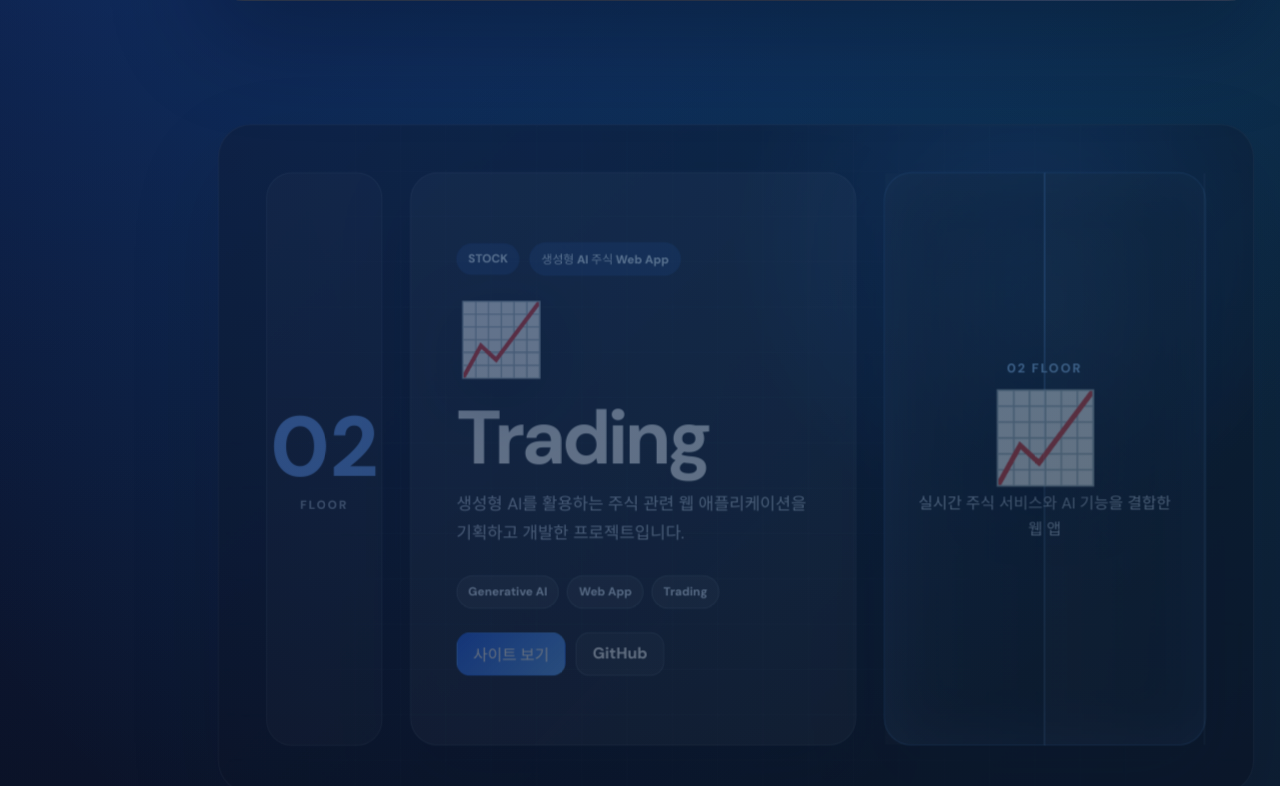
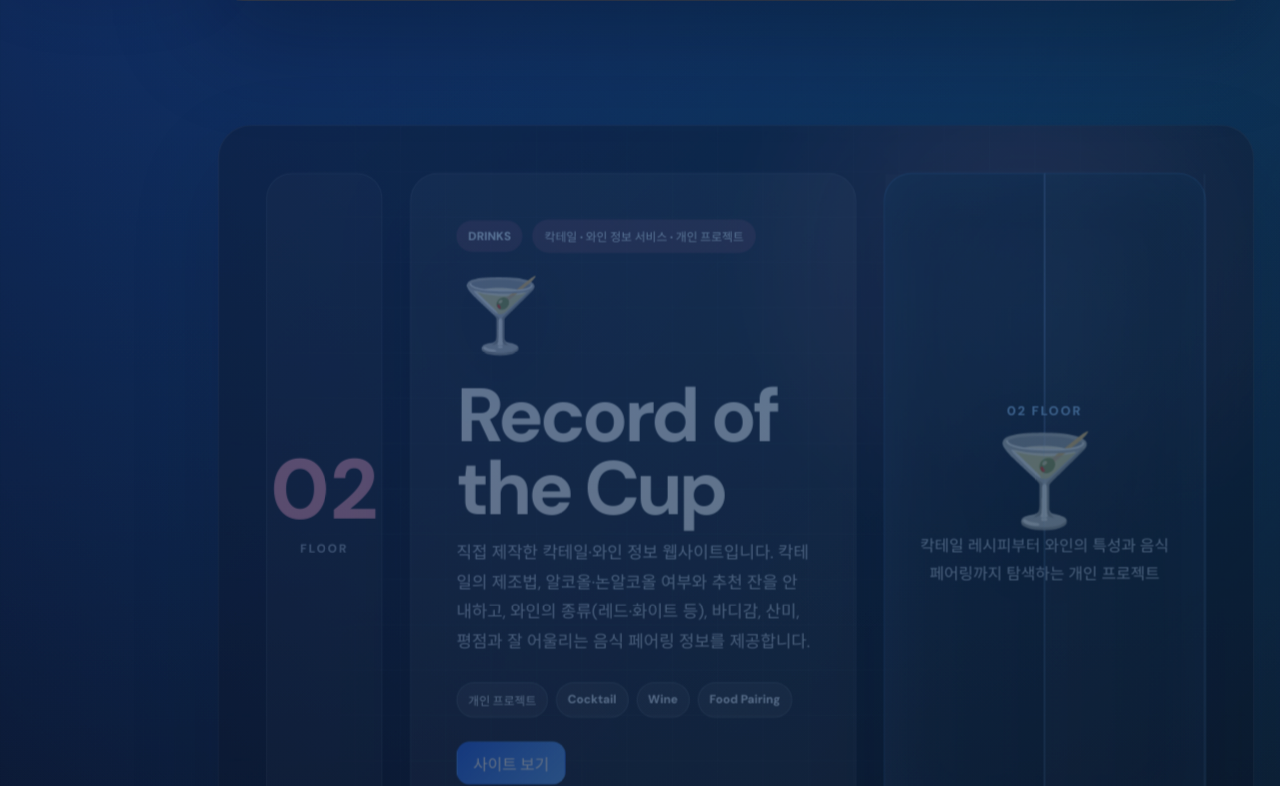
Before and after one commit to kms12191/potofolio, a React (Vite) app: page / in a window 1280 px wide. Shown: the part 775-1561 px from the top of the page. Built offline with nearby package versions, Linux system fonts and the light colour scheme.

Commit message:
칵테일·와인 개인 프로젝트 2층 추가

```diff
--- a/src/App.jsx
+++ b/src/App.jsx
@@ -9,8 +9,8 @@ const elevatorStops = [
     label: project.title,
     href: '#floor-' + project.id,
   })),
-  { number: '06', label: 'Skills', href: '#skills' },
-  { number: '07', label: 'Contact', href: '#contact' },
+  { number: String(projects.length + 2).padStart(2, '0'), label: 'Skills', href: '#skills' },
+  { number: String(projects.length + 3).padStart(2, '0'), label: 'Contact', href: '#contact' },
 ]
 
 function App() {
--- a/src/data/profile.js
+++ b/src/data/profile.js
@@ -18,7 +18,7 @@ export const profile = {
   githubUrl: 'https://github.com/kms12191',
   resumeUrl: '#',
   stats: [
-    { label: '대표 프로젝트', value: '4+' },
+    { label: '대표 프로젝트', value: '5+' },
     { label: '관심 분야', value: 'Web · Data · AI · App' },
     { label: '성장 방향', value: '꾸준히 개선 중' },
   ],
--- a/src/data/projects.js
+++ b/src/data/projects.js
@@ -1,7 +1,24 @@
 export const projects = [
   {
+    id: 'record-of-the-cup',
+    number: '01',
+    title: 'Record of the Cup',
+    emoji: '🍸',
+    category: '칵테일 · 와인 정보 서비스 · 개인 프로젝트',
+    summary: '칵테일 레시피부터 와인의 특성과 음식 페어링까지 탐색하는 개인 프로젝트',
+    description: '직접 제작한 칵테일·와인 정보 웹사이트입니다. 칵테일의 제조법, 알코올·논알코올 여부와 추천 잔을 안내하고, 와인의 종류(레드·화이트 등), 바디감, 산미, 평점과 잘 어울리는 음식 페어링 정보를 제공합니다.',
+    tags: ['개인 프로젝트', 'Cocktail', 'Wine', 'Food Pairing'],
+    filters: ['Web'],
+    url: 'https://record-of-the-cup.onrender.com',
+    actions: [
+      { label: '사이트 보기', url: 'https://record-of-the-cup.onrender.com' },
+    ],
+    accent: '#db7093',
+    marker: 'DRINKS',
+  },
+  {
     id: 'trading',
-    number: '01',
+    number: '02',
     title: 'Trading',
     emoji: '📈',
     category: '생성형 AI 주식 Web App',
@@ -19,7 +36,7 @@ export const projects = [
   },
   {
     id: 'drug-main',
-    number: '02',
+    number: '03',
     title: 'DrugMain',
     emoji: '💊',
     category: '빅데이터 분석 모델',
@@ -36,7 +53,7 @@ export const projects = [
   },
   {
     id: 'movie-service',
-    number: '03',
+    number: '04',
     title: 'FilmAtique',
     emoji: '🎬',
     category: 'Flask 영화 예매 서비스',
@@ -55,7 +72,7 @@ export const projects = [
   },
   {
     id: 'bookstore',
-    number: '04',
+    number: '05',
     title: 'Bookstore',
     emoji: '📚',
     category: 'API 기반 인터넷 서점',
@@ -70,4 +87,5 @@ export const projects = [
     ],
     accent: '#7c3aed',
     marker: 'BOOK',
-  },]
+  },
+]
```
Also changed, not shown: 1 other file (tests, documents, lock files or other folders).
